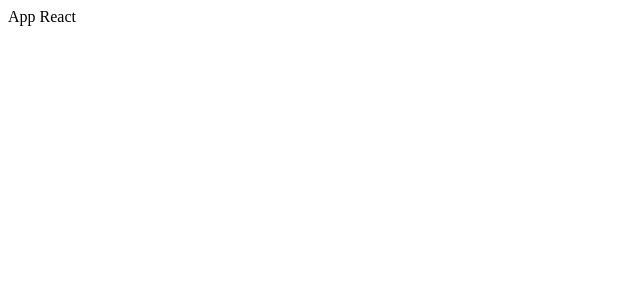
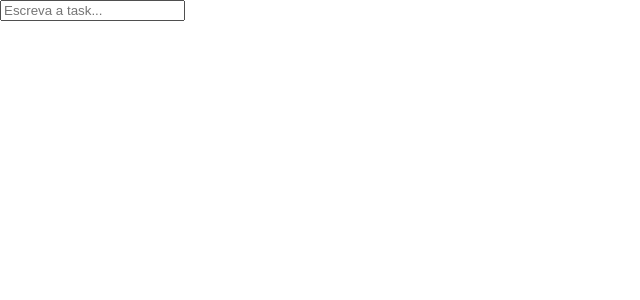
Before and after one commit to bagrielz/to-do-list, a React (Vite) app: page / in a window 1280 px wide. Shown: the top 300 px of the page, without its empty margins (0-640 px from the left). Built offline with nearby package versions, Linux system fonts and the light colour scheme.

Commit message:
Adicionado o campo para digitar a task.

```diff
--- /dev/null
+++ b/css/scss/_reset.scss
@@ -0,0 +1,129 @@
+/* http://meyerweb.com/eric/tools/css/reset/
+   v2.0 | 20110126
+   License: none (public domain)
+*/
+
+html,
+body,
+div,
+span,
+applet,
+object,
+iframe,
+h1,
+h2,
+h3,
+h4,
+h5,
+h6,
+p,
+blockquote,
+pre,
+a,
+abbr,
+acronym,
+address,
+big,
+cite,
+code,
+del,
+dfn,
+em,
+img,
+ins,
+kbd,
+q,
+s,
+samp,
+small,
+strike,
+strong,
+sub,
+sup,
+tt,
+var,
+b,
+u,
+i,
+center,
+dl,
+dt,
+dd,
+ol,
+ul,
+li,
+fieldset,
+form,
+label,
+legend,
+table,
+caption,
+tbody,
+tfoot,
+thead,
+tr,
+th,
+td,
+article,
+aside,
+canvas,
+details,
+embed,
+figure,
+figcaption,
+footer,
+header,
+hgroup,
+menu,
+nav,
+output,
+ruby,
+section,
+summary,
+time,
+mark,
+audio,
+video {
+  margin: 0;
+  padding: 0;
+  border: 0;
+  font-size: 100%;
+  font: inherit;
+  vertical-align: baseline;
+}
+/* HTML5 display-role reset for older browsers */
+article,
+aside,
+details,
+figcaption,
+figure,
+footer,
+header,
+hgroup,
+menu,
+nav,
+section {
+  display: block;
+}
+body {
+  line-height: 1;
+}
+ol,
+ul {
+  list-style: none;
+}
+blockquote,
+q {
+  quotes: none;
+}
+blockquote:before,
+blockquote:after,
+q:before,
+q:after {
+  content: "";
+  content: none;
+}
+table {
+  border-collapse: collapse;
+  border-spacing: 0;
+}
--- /dev/null
+++ b/css/scss/style.scss
@@ -0,0 +1,2 @@
+// Estilos gerais
+@import "reset";
--- /dev/null
+++ b/css/style.css
@@ -0,0 +1,134 @@
+/* http://meyerweb.com/eric/tools/css/reset/
+   v2.0 | 20110126
+   License: none (public domain)
+*/
+html,
+body,
+div,
+span,
+applet,
+object,
+iframe,
+h1,
+h2,
+h3,
+h4,
+h5,
+h6,
+p,
+blockquote,
+pre,
+a,
+abbr,
+acronym,
+address,
+big,
+cite,
+code,
+del,
+dfn,
+em,
+img,
+ins,
+kbd,
+q,
+s,
+samp,
+small,
+strike,
+strong,
+sub,
+sup,
+tt,
+var,
+b,
+u,
+i,
+center,
+dl,
+dt,
+dd,
+ol,
+ul,
+li,
+fieldset,
+form,
+label,
+legend,
+table,
+caption,
+tbody,
+tfoot,
+thead,
+tr,
+th,
+td,
+article,
+aside,
+canvas,
+details,
+embed,
+figure,
+figcaption,
+footer,
+header,
+hgroup,
+menu,
+nav,
+output,
+ruby,
+section,
+summary,
+time,
+mark,
+audio,
+video {
+  margin: 0;
+  padding: 0;
+  border: 0;
+  font-size: 100%;
+  font: inherit;
+  vertical-align: baseline;
+}
+
+/* HTML5 display-role reset for older browsers */
+article,
+aside,
+details,
+figcaption,
+figure,
+footer,
+header,
+hgroup,
+menu,
+nav,
+section {
+  display: block;
+}
+
+body {
+  line-height: 1;
+}
+
+ol,
+ul {
+  list-style: none;
+}
+
+blockquote,
+q {
+  quotes: none;
+}
+
+blockquote:before,
+blockquote:after,
+q:before,
+q:after {
+  content: "";
+  content: none;
+}
+
+table {
+  border-collapse: collapse;
+  border-spacing: 0;
+}
--- a/index.html
+++ b/index.html
@@ -4,6 +4,7 @@
 <head>
   <meta charset="UTF-8" />
   <link rel="icon" type="image/svg+xml" href="./src/assets/Note.svg" />
+  <link rel="stylesheet" type="text/css" href="./css/style.css">
   <meta name="viewport" content="width=device-width, initial-scale=1.0" />
   <title>To do list</title>
 </head>
--- a/src/App.jsx
+++ b/src/App.jsx
@@ -1,7 +1,12 @@
 import React from "react";
+import Task from "./Components/Task";
 
 const App = () => {
-  return <div>App React</div>;
+  return (
+    <div>
+      <Task />
+    </div>
+  );
 };
 
 export default App;
--- /dev/null
+++ b/src/Components/Task.jsx
@@ -0,0 +1,12 @@
+import React from "react";
+import TaskInput from "./TaskInput";
+
+const Task = () => {
+  return (
+    <form>
+      <TaskInput />
+    </form>
+  );
+};
+
+export default Task;
--- /dev/null
+++ b/src/Components/TaskInput.jsx
@@ -0,0 +1,17 @@
+import React from "react";
+
+const TaskInput = () => {
+  const [task, setTask] = React.useState("");
+
+  return (
+    <input
+      className="task-input"
+      type="text"
+      value={task}
+      placeholder="Escreva a task..."
+      onChange={(event) => setTask(event.target.value)}
+    />
+  );
+};
+
+export default TaskInput;
```
